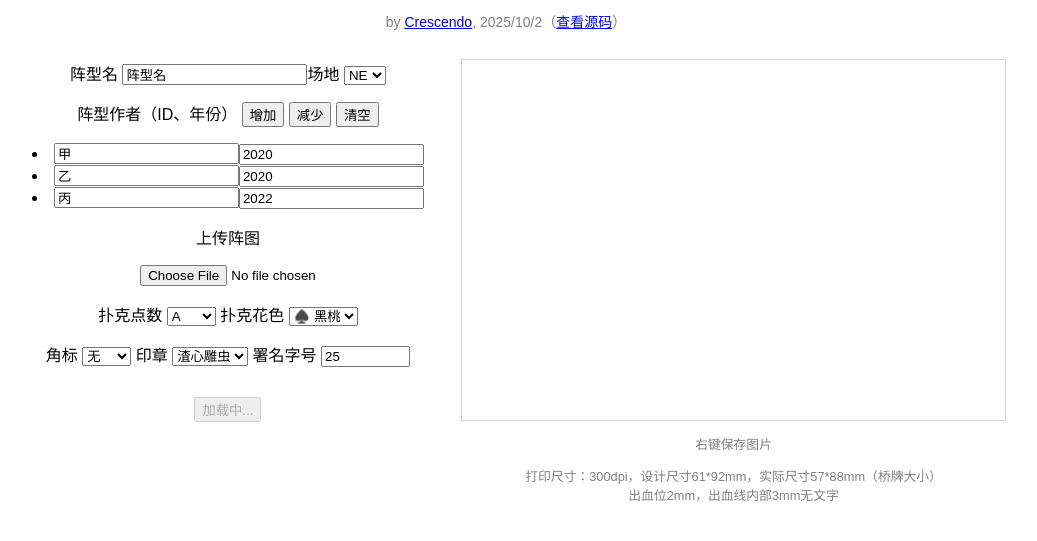
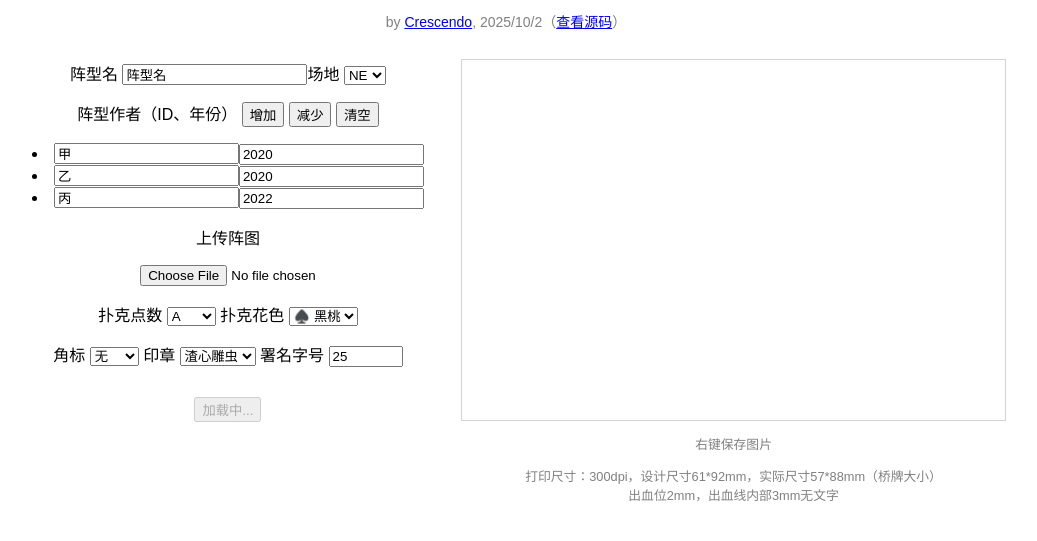
Before and after one commit to Rottenham/se-poker, a plain HTML site: page index.html in a window 1280 px wide. Shown: the part 79-620 px from the top of the page, without its empty margins (134-1171 px from the left). Drawn offline with Linux system fonts and the light colour scheme; a web font is replaced by a local one.

Commit message:
tweak css

```diff
--- a/styles.css
+++ b/styles.css
@@ -73,7 +73,7 @@ body {
 }
 
 #author_name_font_size {
-  width: 12ch;
+  width: 10ch;
   box-sizing: border-box;
 }
 
```
